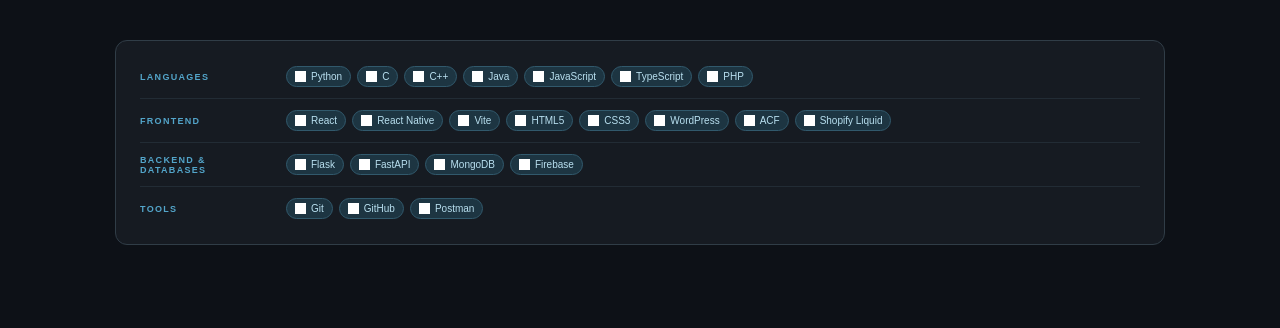
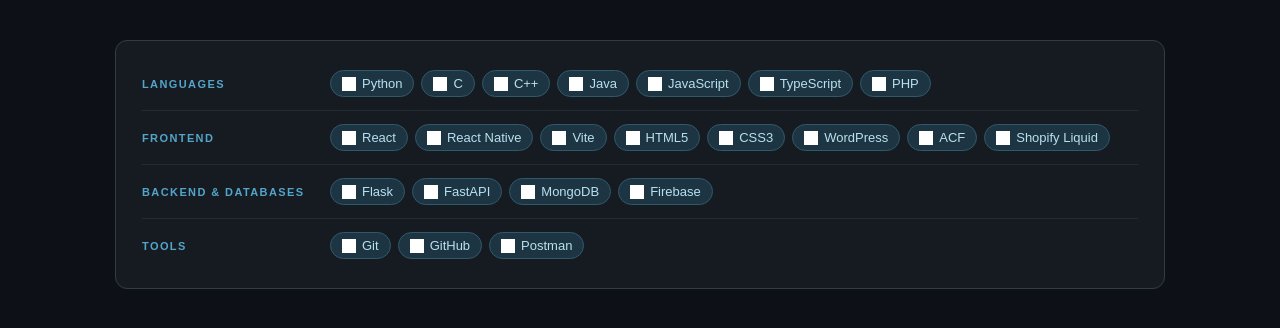
Before and after one commit to lauren333/lauren333, a website: page skills.html in a window 1280 px wide. Drawn offline with Linux system fonts and the light colour scheme; grey boxes are pictures that could not be loaded.

Commit message:
update content size

```diff
--- a/skills.html
+++ b/skills.html
@@ -17,7 +17,7 @@ body {
 .skills-card {
     width: 1050px;
     margin: auto;
-    padding: 14px 24px;
+    padding: 16px 26px;
     background: #161b22;
     border: 1px solid #303d47;
     border-radius: 12px;
@@ -25,46 +25,46 @@ body {
 
 .skills-row {
     display: grid;
-    grid-template-columns: 130px 1fr;
+    grid-template-columns: 170px 1fr;   /* wider so "Backend & Databases" fits on one line */
     align-items: center;
-    gap: 16px;
-    padding: 11px 0;
+    gap: 18px;
+    padding: 13px 0;
     border-bottom: 1px solid #222c35;
 }
 .skills-row:last-child { border-bottom: none; }
 
 .skills-label {
     color: #53a5ca;
-    font-size: 9px;
+    font-size: 11px;          /* was 9px */
     font-weight: bold;
-    letter-spacing: 1.3px;
+    letter-spacing: 1.4px;
     text-transform: uppercase;
 }
 
 .chips {
     display: flex;
     flex-wrap: wrap;
-    gap: 6px;
+    gap: 7px;
 }
 
 .chip {
     display: inline-flex;
     align-items: center;
-    gap: 5px;
+    gap: 6px;
     background: #1d3542;
     color: #b9e0f0;
     border: 1px solid #31596c;
     border-radius: 20px;
-    padding: 4px 8px;
+    padding: 5px 11px;
     font-family: Arial, sans-serif;
-    font-size: 10px;
+    font-size: 13px;          /* was 10px */
     font-weight: normal;
     line-height: normal;
 }
 
 .chip img {
-    width: 11px;
-    height: 11px;
+    width: 14px;              /* was 11px */
+    height: 14px;
     display: block;
     filter: brightness(0) invert(1);
 }
```
Also changed, not shown: projects.html (+6 -6 lines), README.md, project-cards/project-1.png, project-cards/project-2.png, project-cards/project-3.png, project-cards/project-4.png, project-cards/skills.png, project-cards/title-5.png, project-cards/title-6.png.
